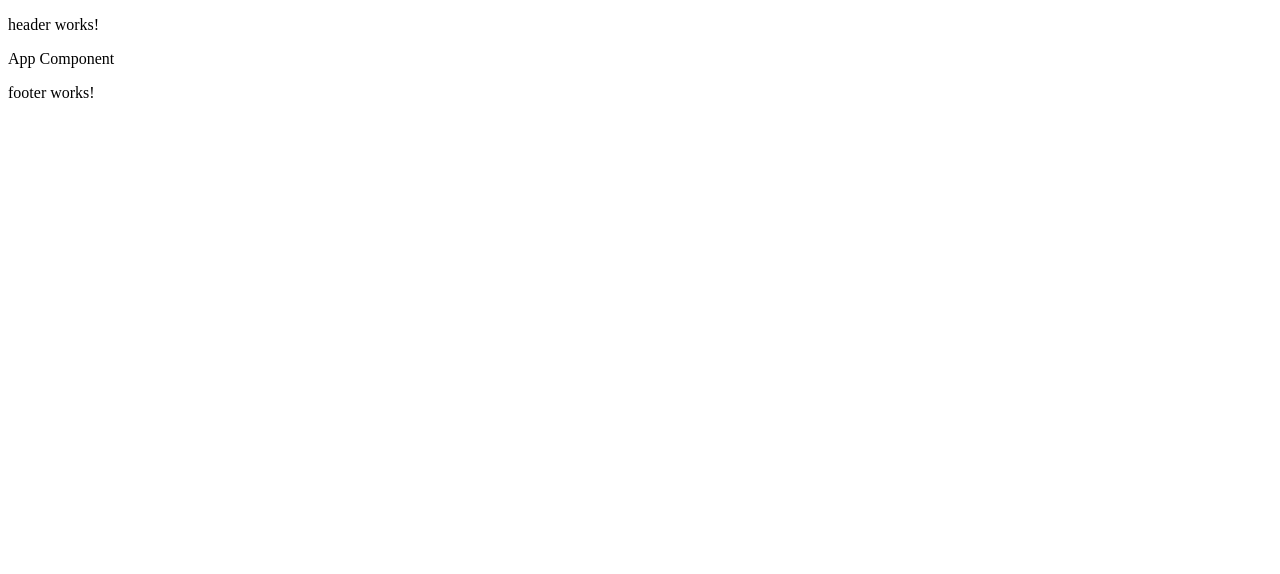
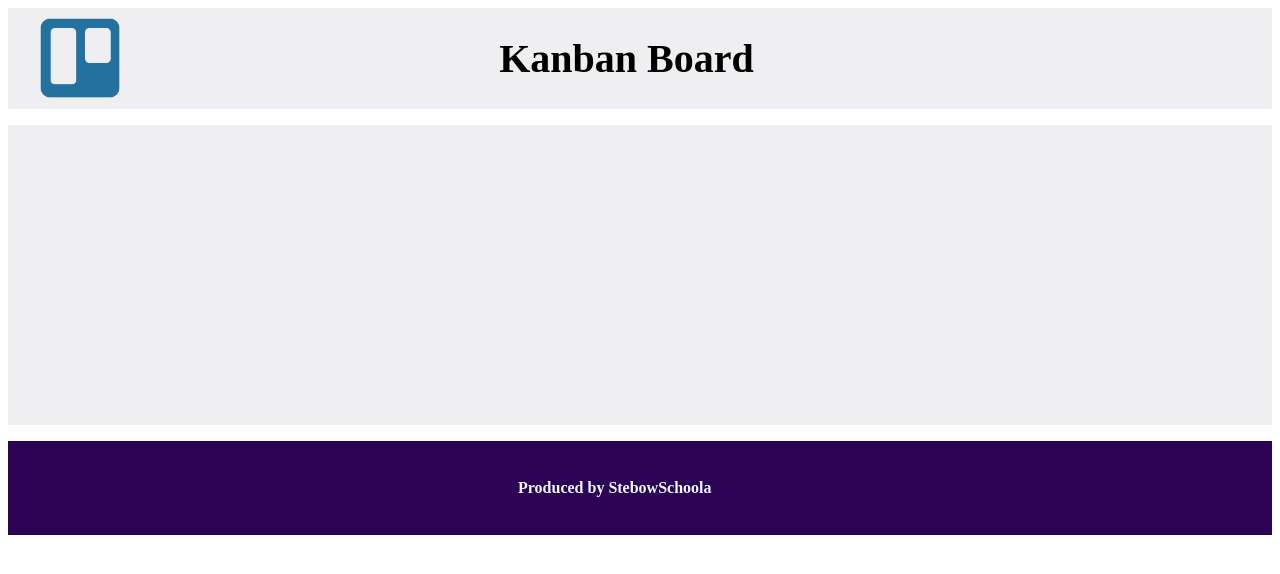
Before and after one commit to bschoola/kanban-board, an Angular app in the folder front/kanban-board/: page / in a window 1280 px wide. Shown: the top 574 px of the page. Built offline with nearby package versions, Linux system fonts and the light colour scheme.

Commit message:
feat: header, main and footer

```diff
--- a/front/kanban-board/angular.json
+++ b/front/kanban-board/angular.json
@@ -24,7 +24,8 @@
               {
                 "glob": "**/*",
                 "input": "public"
-              }
+              },
+              "src/assets"
             ],
             "styles": [
               "src/styles.css"
--- a/front/kanban-board/src/app/app.component.html
+++ b/front/kanban-board/src/app/app.component.html
@@ -1,8 +1,5 @@
-
 <app-header />
 
-
-<div> App Component </div>
-
+<app-board />
 
 <app-footer />
--- a/front/kanban-board/src/app/app.component.ts
+++ b/front/kanban-board/src/app/app.component.ts
@@ -2,10 +2,11 @@ import { Component } from '@angular/core';
 
 import { HeaderComponent } from "./header/header.component";
 import { FooterComponent } from "./footer/footer.component";
+import { BoardComponent } from "./board/board.component";
 
 @Component({
   selector: 'app-root',
-  imports: [HeaderComponent, FooterComponent],
+  imports: [HeaderComponent, FooterComponent, BoardComponent],
   templateUrl: './app.component.html',
   styleUrl: './app.component.css'
 })
--- a/front/kanban-board/src/app/board/board.component.css
+++ b/front/kanban-board/src/app/board/board.component.css
@@ -0,0 +1,6 @@
+main {
+    width: 100%;
+    height: 300px;
+    background:#efeef0;
+    margin: 0 auto 1rem auto;
+  }
--- a/front/kanban-board/src/app/board/board.component.html
+++ b/front/kanban-board/src/app/board/board.component.html
@@ -1 +1,2 @@
-<p>board works!</p>
+<main>
+</main>
--- a/front/kanban-board/src/app/footer/footer.component.css
+++ b/front/kanban-board/src/app/footer/footer.component.css
@@ -0,0 +1,15 @@
+footer {
+    position: sticky;
+    bottom: 0;
+    padding: 22px;
+    background:#2b0254;
+    display: flex;
+    align-items: center;
+    flex-direction: row;
+}
+
+footer h3 {
+    font-size: 1.0rem;
+    color: aliceblue;
+    padding-left: 40%;
+}
--- a/front/kanban-board/src/app/footer/footer.component.html
+++ b/front/kanban-board/src/app/footer/footer.component.html
@@ -1 +1,3 @@
-<p>footer works!</p>
+<footer>
+    <h3>Produced by StebowSchoola</h3>
+</footer>
--- a/front/kanban-board/src/app/header/header.component.css
+++ b/front/kanban-board/src/app/header/header.component.css
@@ -0,0 +1,20 @@
+header {
+    display: flex;
+    flex-direction: row;
+    align-items: center;
+    margin: 0 auto 1rem auto;
+    background:#efeef0;
+}
+
+header img {
+    padding-left: 2rem;
+    width: 5rem;
+    height: 5rem;
+    object-fit: contain;
+    background-color: transparent;
+}
+
+header h1 {
+    font-size: 2.5rem;
+    padding-left: 30%;
+}
--- a/front/kanban-board/src/app/header/header.component.html
+++ b/front/kanban-board/src/app/header/header.component.html
@@ -1 +1,4 @@
-<p>header works!</p>
+<header>
+    <img src="assets/logo.png" alt="Kanban Board Logotipo" />
+    <h1>Kanban Board</h1>
+</header>
--- a/front/kanban-board/src/index.html
+++ b/front/kanban-board/src/index.html
@@ -1,13 +1,16 @@
 <!doctype html>
 <html lang="en">
+
 <head>
   <meta charset="utf-8">
-  <title>KanbanBoard</title>
+  <title>Kanban Board</title>
   <base href="/">
   <meta name="viewport" content="width=device-width, initial-scale=1">
-  <link rel="icon" type="image/x-icon" href="favicon.ico">
+  <link rel="icon" type="image/x-icon" href="assets/logo.png">
 </head>
+
 <body>
   <app-root></app-root>
 </body>
+
 </html>
```
Also changed, not shown: front/kanban-board/src/assets/logo.png (added), 1 other file (tests, documents, lock files or other folders).
